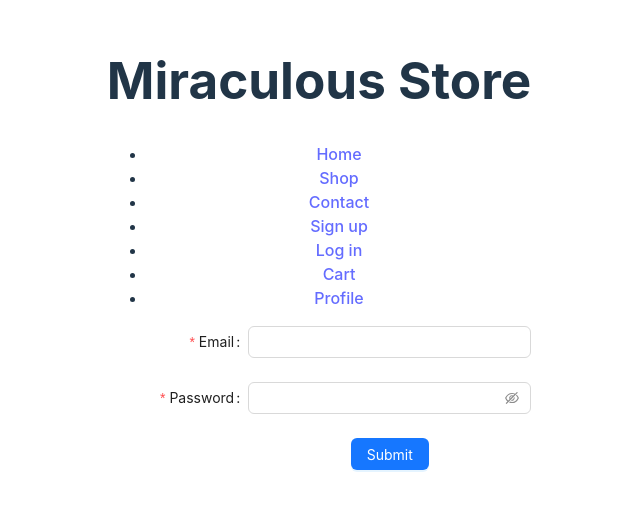
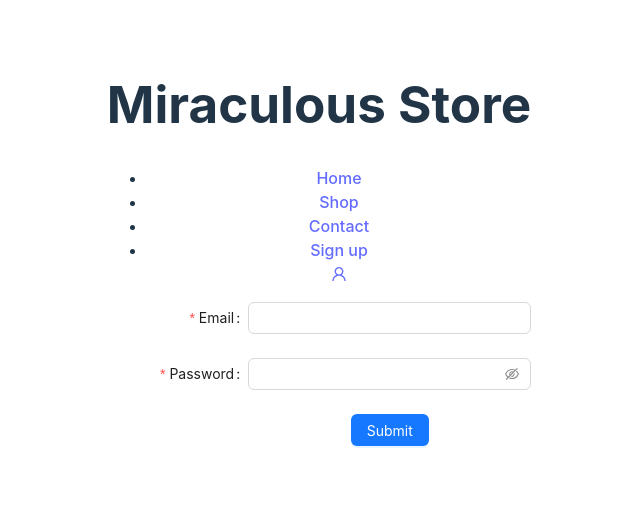
Before and after one commit to Luboasso/project_e-commerce_react, a React (Vite) app: page /login in a window 1280 px wide. Shown: the part 144-654 px from the top of the page, without its empty margins (321-961 px from the left). Built offline with nearby package versions, Linux system fonts and the light colour scheme; sample sign-in values are in the browser's storage.

Commit message:
Add navigate

```diff
--- a/src/components/Header/Header.jsx
+++ b/src/components/Header/Header.jsx
@@ -1,25 +1,43 @@
-import React, { useContext } from 'react'
-import { Link } from 'react-router-dom';
-import { UserContext } from '../../context/UserContext/UserState';
+import React, { useContext } from "react";
+import { Link } from "react-router-dom";
+import { UserContext } from "../../context/UserContext/UserState";
+import { UserOutlined } from "@ant-design/icons";
 
 const Header = () => {
-  const {user} = useContext(UserContext)
+  const { user } = useContext(UserContext);
   return (
     <header>
       <h1>Miraculous Store</h1>
       <nav>
         <ul>
-            <li><Link to="/home">Home</Link></li>
-          <li><Link to="/shop">Shop</Link></li>
-           <li><Link to="/contact">Contact</Link></li>
-           <li><Link to="/signup">Sign up</Link></li>
-           <li><Link to="/login">Log in</Link></li>
-           <li><Link to="/cart">Cart</Link></li>
-           <li><Link to="/profile">Profile</Link></li>
+          <li>
+            <Link to="/home">Home</Link>
+          </li>
+          <li>
+            <Link to="/shop">Shop</Link>
+          </li>
+          <li>
+            <Link to="/contact">Contact</Link>
+          </li>
+          <li>
+            <Link to="/signup">Sign up</Link>
+          </li>
+
+          {user ? (
+            ((<Link to="/cart">Cart</Link>),
+            (
+              <Link to="/profile">
+                {user.first_name}
+                <UserOutlined />
+              </Link>
+            ))
+          ) : (
+            <Link to="/login">Log in</Link>
+          )}
         </ul>
       </nav>
     </header>
   );
 };
 
-export default Header
+export default Header;
--- a/src/components/Login/Login.jsx
+++ b/src/components/Login/Login.jsx
@@ -2,12 +2,18 @@ import React from "react";
 import { Button, Form, Input } from "antd";
 import { useContext } from "react";
 import { UserContext } from "../../context/UserContext/UserState";
+import { useNavigate } from "react-router-dom";
 
 const Login = () => {
   const { login } = useContext(UserContext);
+  const navigate = useNavigate();
+
   const onFinish = (values) => {
     login(values);
     console.log("Login successful:", values);
+    setTimeout(() => {
+      navigate("/profile");
+    }, 1000);
   };
   return (
     <div>
--- a/src/components/Profile/Profile.jsx
+++ b/src/components/Profile/Profile.jsx
@@ -2,7 +2,9 @@ import React from 'react';
 import { useContext } from "react";
 import { UserContext } from "../../context/UserContext/UserState";
 import { useEffect } from "react";
-import { Card, Spin } from "antd";
+import { Spin } from "antd";
+import { useNavigate } from "react-router-dom";
+
 
 
 const Profile = () => {
@@ -10,19 +12,20 @@ const Profile = () => {
     useEffect(() => {
         getUserInfo();
       }, []);
-
+      const navigate = useNavigate();
       useEffect(() => {
         if (!user) {
           navigate("/login");
         }
       }, [user]);
       if (!user) {
+        navigate("/login");
         return <Spin />;
       }
   return (
     <div>
       <h1>Profile</h1>
-      <Card
+      {/* <Card
         title={user.first_name}
         bordered={false}
         style={{
@@ -30,7 +33,12 @@ const Profile = () => {
         }}
       >
         <p>{user.email}</p>
-      </Card>
+      </Card> */}
+       <div>
+        <h3>Name: {user.first_name}</h3>
+        <p>Email: {user.email}</p>
+
+      </div>
     </div>
   )
 }
```
